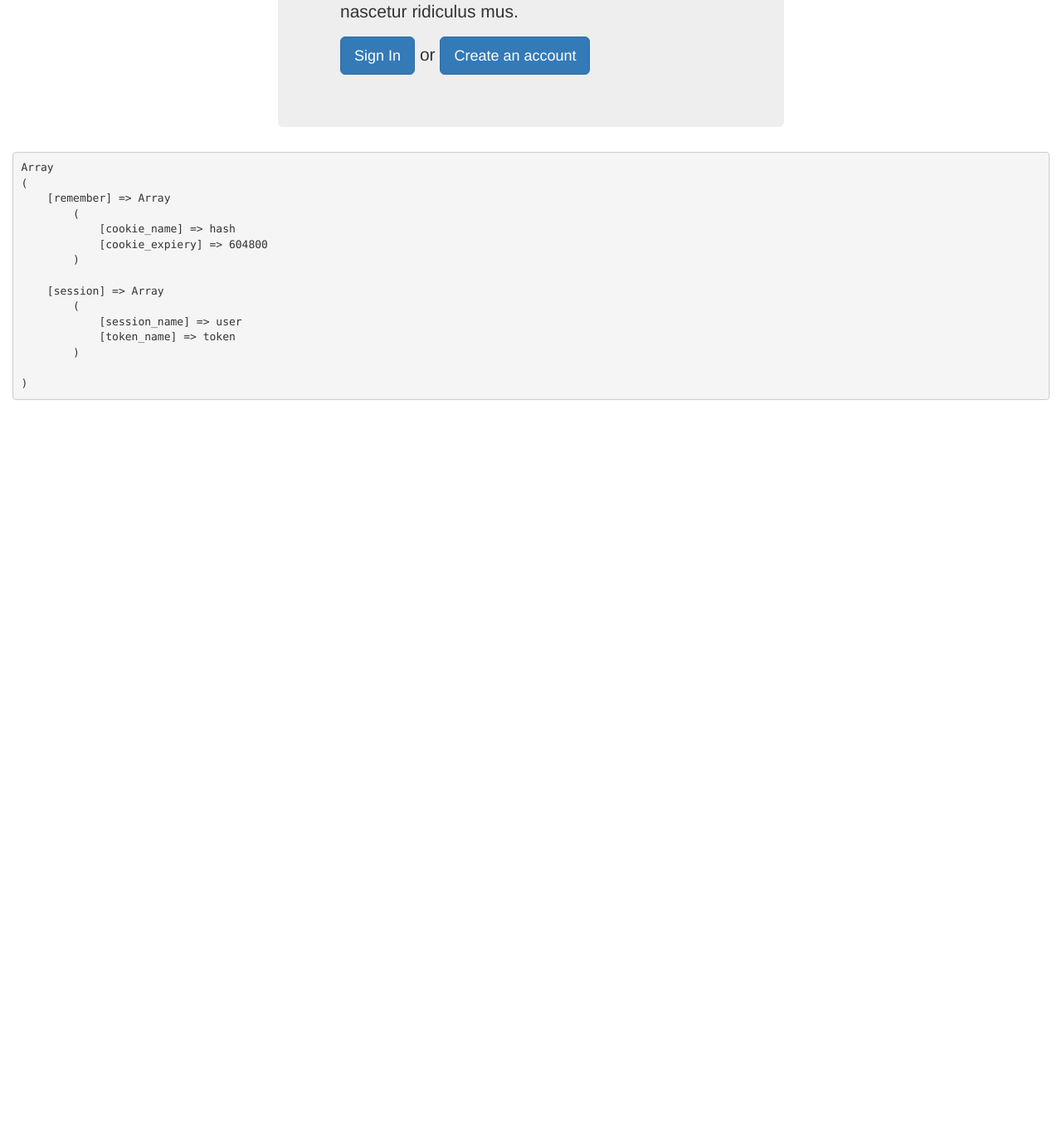
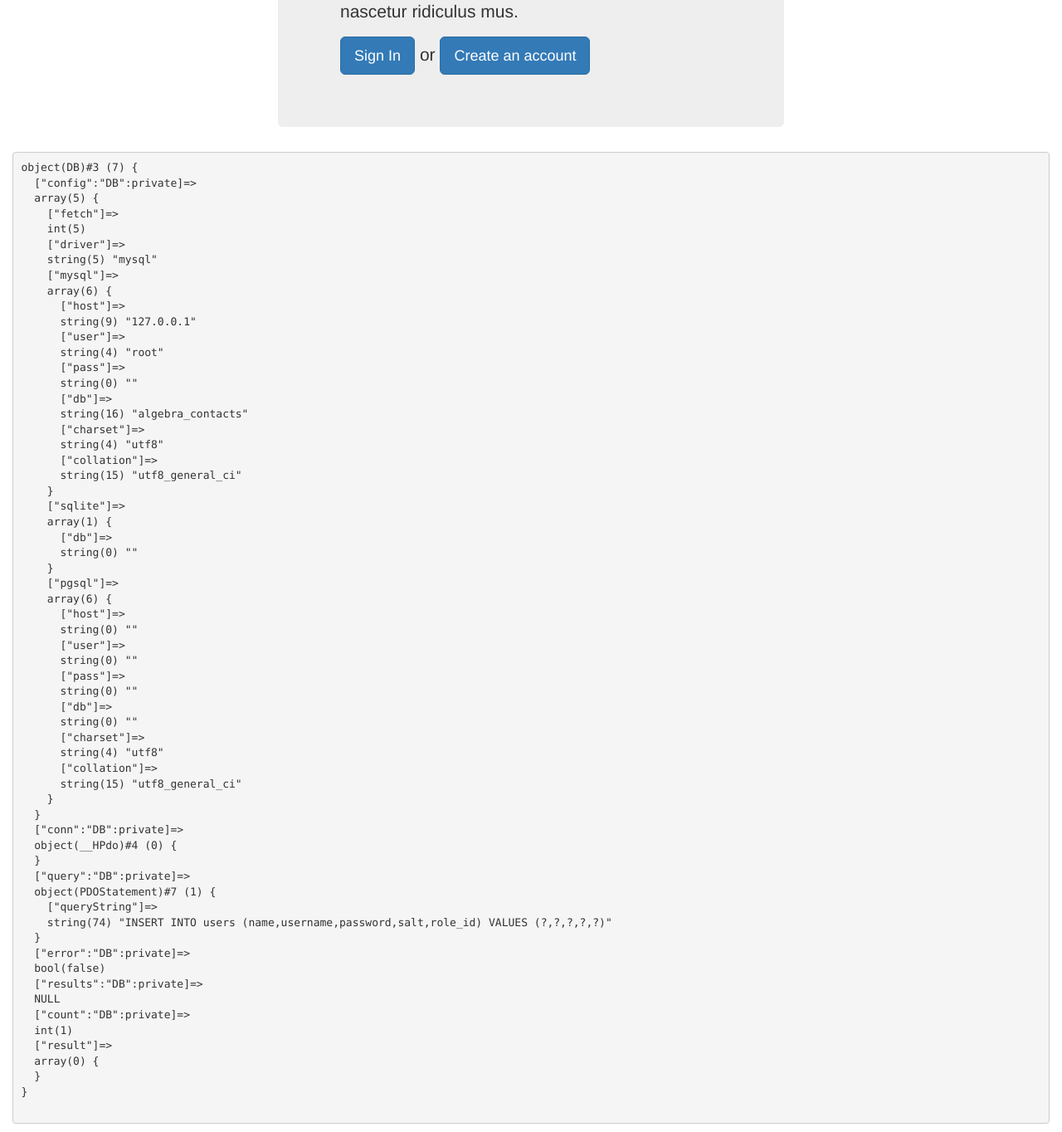
Before and after one commit to hrvoojex/AlgebraContacts, a PHP site: page / in a window 1280 px wide. Shown: the part 680-2044 px from the top of the page at 83% size. Before the commit the page ends 1162 px from the top, so only its background shows below. Run offline with PHP 8.4, Linux system fonts and the light colour scheme; tables that the repository leaves empty hold one stand-in row (values such as "Sample post").

Commit message:
Finished DB class

```diff
--- a/classes/Config.php
+++ b/classes/Config.php
@@ -8,7 +8,7 @@ class Config{
     public static function get($path = null){
 
         if ($path) {
-            $items = require_once 'config/' . $path . '.php';
+            $items = require 'config/' . $path . '.php';
             return $items;
         }
         return false;
--- a/classes/DB.php
+++ b/classes/DB.php
@@ -16,11 +16,12 @@ class DB{
         $this->config = Config::get('database');
 
         $driver = $this->config['driver'];
-        $db_name = $this->config['driver']['db'];
-        $host = $this->config['driver']['host'];
-        $user = $this->config['driver']['user'];
-        $pass = $this->config['driver']['pass'];
-        $dsn = $driver . ':dbname=' . $db_name . 'host=' . $host;
+        $db_name = $this->config[$driver]['db'];
+        $host = $this->config[$driver]['host'];
+        $user = $this->config[$driver]['user'];
+        $pass = $this->config[$driver]['pass'];
+        $charset = $this->config[$driver]['charset'];
+        $dsn = $driver . ':dbname=' . $db_name . ';host=' . $host . ';charset=' . $charset;
 
         try {
             $this->conn = new PDO($dsn, $user, $pass);
@@ -37,43 +38,94 @@ class DB{
         return self::$instance;
     }
 
-    public function query($sql, $params = array()){
+    private function query($sql, $params = array()){
         $this->error = false;
 
-        $this->query = $this->conn->prepare($sql);
+        if($this->query = $this->conn->prepare($sql)){
 
-        if (!empty($params)) {
 
-            for ($i=1; $i < count($params); $i++) {
-                $this->query->bindValue($i, $params[$i-1]);
+            if (!empty($params)) {
+
+                /* for ($i=0; $i < count($params); $i++) {
+                    $this->query->bindValue($i+1, $params[$i]);
+                } */
+                $counter = 1;
+                foreach ($params as $key => $param) {
+                    $this->query->bindValue($counter, $param);
+                    $counter++;
+                }
             }
 
-        }else{
-
+            if($this->query->execute()){
+                $this->result = $this->query->fetchAll(Config::get('database')['fetch']);
+                $this->count = $this->query->rowCount();
+            }else{
+                $this->error = true;
+            }
         }
+        return $this;
     }
 
-    private function action(){
+    private function action($action, $table, $where = array()){
+        if (count($where) === 3) {
+            $operators = array('=', '<', '>', '<=', '>=');
 
+            $field = $where[0];
+            $operator = $where[1];
+            $value = $where[2];
+
+            if (in_array($operator, $operators)) {
+                $sql = "$action FROM $table WHERE $field $operator ?";
+
+                if (!$this->query($sql, array($value))->getError()) {
+                    return $this;
+                }
+            }
+        } else {
+            $sql = "$action FROM $table";
+
+            if (!$this->query($sql)->getError()) {
+                return $this;
+            }
+        }
+        return false;
     }
 
-    public function get(){
-
+    public function get($columns, $table, $where = array()){
+        return $this->action("SELECT $columns", $table, $where);
     }
 
-    public function find(){
-
+    public function find($id, $table){
+        return $this->action("SELECT *", $table, ['id', '=', $id]);
     }
 
-    public function delete(){
-
+    public function delete($table, $where = array()){
+        return $this->action("DELETE", $table, $where);
     }
 
-    public function insert(){
+    public function insert($table, $fields){
+        $keys = implode(',', array_keys($fields));
+        $field_num = count($fields);
+        $values = '';
+        $x = 1;
 
+        foreach ($fields as $key => $field) {
+            $values .= '?';
+            if ($x < $field_num) {
+                $values .= ',';
+            }
+            $x++;
+        }
+
+        $sql = "INSERT INTO $table ($keys) VALUES ($values)";
+
+        if (!$this->query($sql, $fields)->getError()) {
+            return $this;
+        }
+        return false;
     }
 
-    public function update(){
+    public function update($table, $id, $fields){
 
     }
 
--- a/config/app.php
+++ b/config/app.php
@@ -2,7 +2,8 @@
 
 return [
     'name' => 'Algebra Contacts',
-    'error_reporting' => 1
+    'error_reporting' => E_ALL,
+    'display_errors' => true
 ]
 
 ?>
--- a/core/init.php
+++ b/core/init.php
@@ -1,9 +1,4 @@
 <?php
-
-error_reporting(E_ALL);
-//$displayErrors = Config::get('app')['error_reporting'];
-ini_set('display_errors', 1);
-ini_set('display_startup_errors', 1);
 
 session_start();
 //session_regenerate_id();
@@ -12,6 +7,11 @@ spl_autoload_register(function($class){
     require_once 'classes/' . $class . '.php';
 });
 
+error_reporting( Config::get('app')['error_reporting']  );
+$displayErrors = Config::get('app')['display_errors'];
+ini_set('display_errors', $displayErrors);
+ini_set('display_startup_errors', $displayErrors);
+
 require_once 'functions/sanitize.php';
 
 ?>
--- a/index.php
+++ b/index.php
@@ -25,9 +25,30 @@ Helper::getHeader('Algebra Contacts', 'main-header');
 
 <?php
 
+$db = DB::getInstance();
+
+
+$get = $db->get('*','users');
+
+//$find = $db->find(5, 'users');
+//$delete = $db->delete('users', ['id', '=', 4]);
+
+$update = $db->update('users', 5,[
+	'username' 	=> 'markina',
+	'name' 		=> 'Ivan'
+]);
+
+$insert = $db->insert('users',[
+	'name'		=> 'Iva',
+	'username'	=> 'iva',
+	'password'	=> 'q12432543',
+	'salt'		=> '5468354',
+	'role_id'	=> '1'
+]);
+
 echo '<pre>';
-print_r(Config::get('session'));
-echo '</pre>';
+var_dump($insert);
+
 
 Helper::getFooter();
 
```
